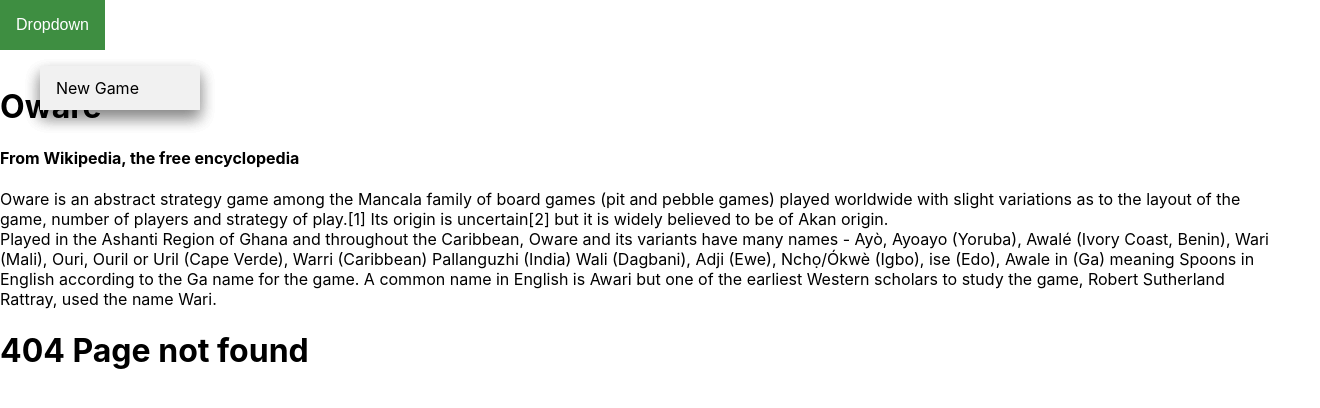
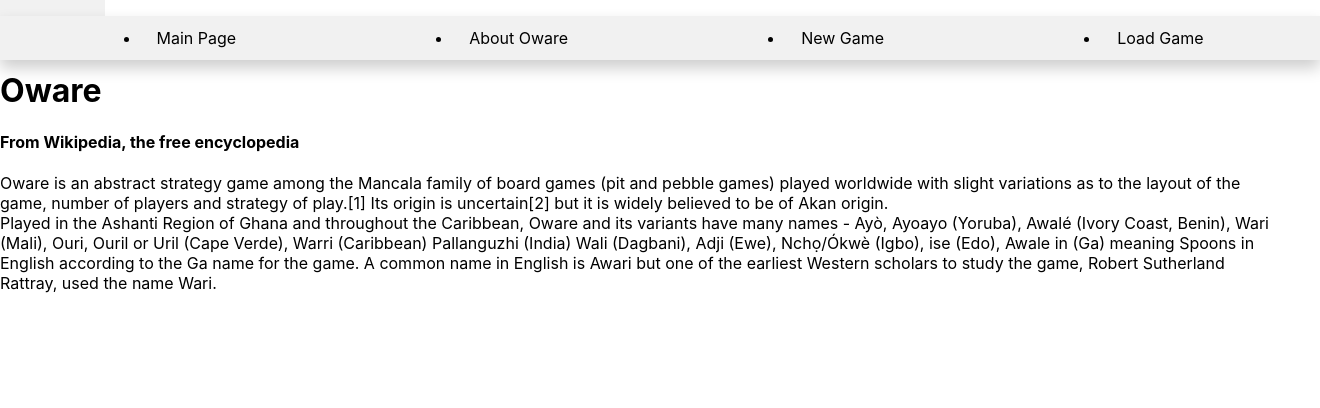
Before and after one commit to mprejs/Eware, a React (Create React App) app in the folder my-react-app/: page /#/About in a window 1280 px wide. Shown: the top 408 px of the page, 1320 px wide, since content can reach past the window. Built offline with nearby package versions, Linux system fonts and the light colour scheme.

Commit message:
Stan na 23.08.20

```diff
--- a/my-react-app/src/App.css
+++ b/my-react-app/src/App.css
@@ -1,6 +1,30 @@
 .App {
   text-align: center;
 }
+
+.app-board {
+  position: relative;
+  margin: auto;
+  width: 90vw;
+  height: 90vw
+}
+
+.botPlayer {
+  position: absolute;
+  bottom: 10px;
+  width: 100%;
+}
+
+.topPlayer {
+  position: absolute;
+  top: 10px;
+  width: 100%;
+}
+
+.scoreboard {
+  display: inline-block;
+}
+
 .nest {
   display: inline-flex;
   justify-content: center;
@@ -50,17 +74,19 @@
 /*Dropdown menu*/
 
 .dropbtn {
-  background-color: #4CAF50;
+  background-color: #cbcbcb;
   color: white;
   padding: 16px;
   font-size: 16px;
   border: none;
+  margin: 0
 }
 
 /* The container <div> - needed to position the dropdown content */
 .dropdown {
   position: relative;
-  display: inline-block;
+  display: flex;
+  /*background: #f1f1f1;*/
 }
 
 /* Dropdown Content (Hidden by Default) */
@@ -68,7 +94,7 @@
   display: none;
   position: absolute;
   background-color: #f1f1f1;
-  min-width: 160px;
+  width: 100vw;
   box-shadow: 0 8px 16px 0 rgba(0,0,0,0.2);
   z-index: 1;
 }
@@ -85,7 +111,10 @@
 .dropdown-content a:hover {background-color: #ddd;}
 
 /* Show the dropdown menu on hover */
-.dropdown:hover .dropdown-content {display: block;}
+.dropdown:hover .dropdown-content {
+  display: flex;
+  justify-content: space-around;
+}
 
 /* Change the background color of the dropdown button when the dropdown content is shown */
-.dropdown:hover .dropbtn {background-color: #3e8e41;}
+.dropdown:hover .dropbtn {background-color: #f1f1f1;}
--- a/my-react-app/src/App.js
+++ b/my-react-app/src/App.js
@@ -35,16 +35,16 @@ function App() {
         const tempArr = [...playerScore];
         const currentPlayerIndex = playerName.indexOf(activePlayer);
         tempArr[currentPlayerIndex] += parseInt(nestFinalValue);
-        console.log(tempArr);
         return [...tempArr]
     };
 
-    const playerMove = (btn) => {
+    const playerMove = (btn, i) => {
         const tempArr = [...nestContent];
         const nestOriginal = parseInt(btn.id);
         const spreadLength = tempArr[nestOriginal];
         const spreadOverflow = (a) => {return (nestOriginal + a - ( (nestOriginal + a) % tempArr.length)) / tempArr.length};
-        const nestFinalValue = tempArr[(nestOriginal + spreadLength) - (tempArr.length * spreadOverflow(spreadLength))] +1;
+        const nestFinal = (nestOriginal + spreadLength) - (tempArr.length * spreadOverflow(spreadLength));
+        const nestFinalValue = tempArr[nestFinal] +1;
 
         if (spreadLength === 0) {return}
 
@@ -54,15 +54,14 @@ function App() {
             tempArr[(nestOriginal + i) - (tempArr.length * spreadOverflow(i))] += 1
         }
 
-        if (parseInt(nestFinalValue) === 2 || parseInt(nestFinalValue) === 3){
+        if ((parseInt(nestFinalValue) === 2 || parseInt(nestFinalValue) === 3) && Math.floor(nestFinal/6) !== playerName.indexOf(activePlayer)){
             const newScore = updateScore(nestFinalValue, playerScore, playerName, activePlayer);
-            setPlayerScore(newScore)
+            setPlayerScore(newScore);
+            tempArr[nestFinal]=0;
+            console.log(tempArr, playerName.indexOf(activePlayer), i)
         }
 
-        console.log(playerScore);
-
         nextPlayer(()=>passMove(activePlayer, playerName, playerNumber));
-
         setNestContent(tempArr);
     };
 
@@ -84,7 +83,7 @@ function App() {
     return (
     <div className="App">
         <section className="App-board">
-            <SetBoard playerNumber={playerNumber} nestContent={nestContent} playerMove={playerMove} predictMove={predictMove} playerName={playerName}/>
+            <SetBoard playerNumber={playerNumber} nestContent={nestContent} playerMove={playerMove} predictMove={predictMove} playerName={playerName} playerScore={playerScore}/>
         </section>
     </div>
   );
--- a/my-react-app/src/SetBoard.js
+++ b/my-react-app/src/SetBoard.js
@@ -6,9 +6,11 @@ const clearGlow = () => {
     console.log("już nie świecę")
 };
 
-const SetNests = ({nestContent, i, playerMove, predictMove}) => {
+const SetNests = ({nestContent, i, playerMove, predictMove, playerName, playerScore}) => {
 
     const nests = [];
+
+    nests.push(<div className={`${playerName[i]}Scoreboard scoreboard`}>{playerName[i]}: {playerScore[i]} points</div>);
 
     if (i === 1) {
         for (let j=5; j>=0; j--){
@@ -16,13 +18,13 @@ const SetNests = ({nestContent, i, playerMove, predictMove}) => {
                 className={`nest btn-${i*6+j}`}
                 key={i*6+j}
                 id={i*6+j}
-                onClick={(e) => playerMove(e.target)}
+                onClick={(e) => playerMove(e.target, {i})}
                 onMouseDown={e => predictMove(e.target)}
                 onMouseUp={() =>clearGlow()}
 
             >
                 {nestContent[i*6+j]}
-                <strong>{i*6+j}</strong>
+                {/*<strong>{i*6+j}</strong>*/}
             </button>)}
 
 
@@ -34,25 +36,25 @@ const SetNests = ({nestContent, i, playerMove, predictMove}) => {
             className={`nest btn-${i*6+j}`}
             key={i*6+j}
             id={i*6+j}
-            onClick={(e) => playerMove(e.target)}
+            onClick={(e) => playerMove(e.target, {i})}
             onMouseDown={e => predictMove(e.target)}
             onMouseUp={() =>clearGlow()}
         >
             {nestContent[i*6+j]}
-            <strong>{i*6+j}</strong>
+            {/*<strong>{i*6+j}</strong>*/}
         </button>)}
 
     return (<>{nests}</>)
 };
 
-const SetBoard = ({playerNumber, nestContent, playerMove, predictMove, playerName}) => {
+const SetBoard = ({playerNumber, nestContent, playerMove, predictMove, playerName, playerScore}) => {
 
     const board = [];
 
     for (let i=0; i<playerNumber; i++){
         board.push(
-            <section className={playerName[i] } key={i}>
-            <SetNests nestContent={nestContent} playerMove={playerMove} i={i} predictMove={predictMove}/>
+            <section className={playerName[i]} key={i}>
+            <SetNests nestContent={nestContent} playerMove={playerMove} i={i} predictMove={predictMove} playerName={playerName} playerScore={playerScore}/>
             </section>)}
 
     return (
--- a/my-react-app/src/index.js
+++ b/my-react-app/src/index.js
@@ -23,11 +23,15 @@ const menuItems = [
     },
     {
         link: "/About",
-        name: "Kontakt"
+        name: "About Oware"
     },
     {
         link: "/play",
         name: "New Game"
+    },
+    {
+        link: "/load",
+        name: "Load Game"
     }
 ];
 
@@ -36,12 +40,10 @@ ReactDOM.render(
     <HashRouter>
         <>
             <header>
-                <nav className="dropdown menu">
-                    <button className="dropbtn">Dropdown</button>
-                    <ul>
+                <nav className="dropdown">
+                    <ul className="dropdown-content">
                         {menuItems.map(item => (
-                            <li className="dropdown-content"
-                                key={item.link}>
+                            <li key={item.link}>
                                 <NavLink
                                     exact={item.link === "/"}
                                     to={item.link}
@@ -53,15 +55,16 @@ ReactDOM.render(
                             </li>
                         ))}
                     </ul>
+                    <button className="dropbtn">Dropdown</button>
                 </nav>
             </header>
-            <switch>
+            <Switch>
                 <Route exact path="/#" component={Main} />
                 <Route path="/About" component={About} />
                 <Route path="/play" component={App} />
                 <Route path="/load" component={Load} />
-                <Route component={NotFound} />
-            </switch>
+                {/*<Route component={NotFound} />*/}
+            </Switch>
         </>
     </HashRouter>
   </React.StrictMode>,
```
